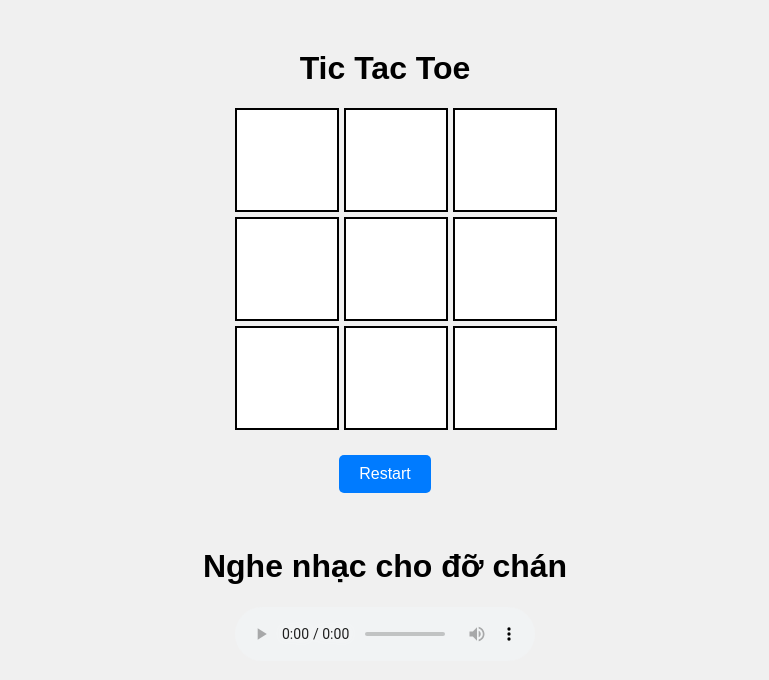
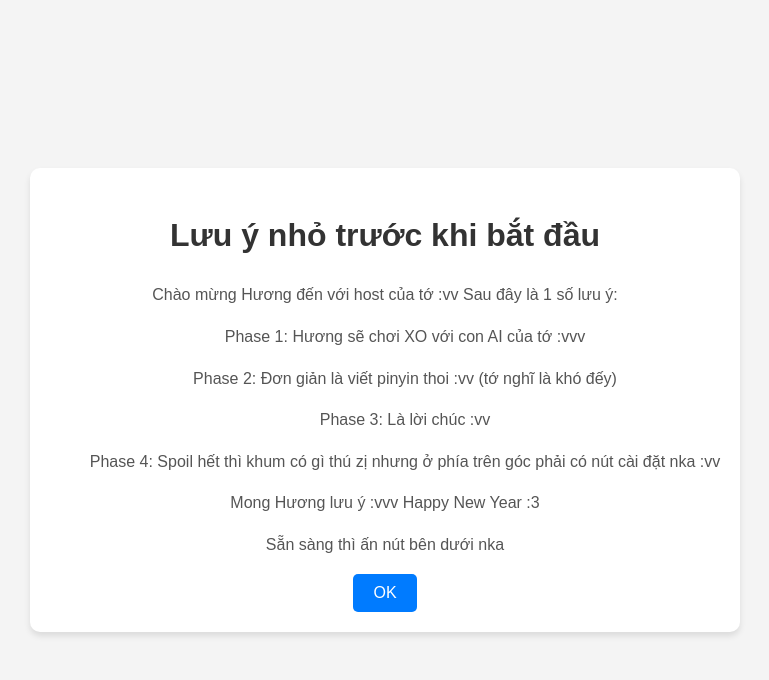
Before and after one commit to codedearcr/new_year_for_fen, a plain HTML site: page index.html in a window 1280 px wide. Shown: the whole page, without its empty margins (255-1024 px from the left). Drawn offline with Linux system fonts and the light colour scheme.

Commit message:
the last

```diff
--- a/index.html
+++ b/index.html
@@ -3,29 +3,65 @@
 <head>
     <meta charset="UTF-8">
     <meta name="viewport" content="width=device-width, initial-scale=1.0">
-    <title>Tic Tac Toe</title>
-    <meta charset="UTF-8">
-  <meta name="viewport" content="width=device-width, initial-scale=1.0">
-  <title>Nút Loa Phát Âm Thanh</title>
-    <link rel="stylesheet" href="style.css">
+    <title>Game Rules</title>
+    <style>
+        body {
+            font-family: Arial, sans-serif;
+            line-height: 1.6;
+            margin: 0;
+            padding: 0;
+            display: flex;
+            justify-content: center;
+            align-items: center;
+            height: 100vh;
+            background-color: #f4f4f4;
+        }
+        .container {
+            text-align: center;
+            background: white;
+            padding: 20px;
+            border-radius: 10px;
+            box-shadow: 0 4px 6px rgba(0, 0, 0, 0.1);
+        }
+        h1 {
+            color: #333;
+        }
+        p {
+            color: #555;
+        }
+        button {
+            background-color: #007BFF;
+            color: white;
+            border: none;
+            padding: 10px 20px;
+            border-radius: 5px;
+            cursor: pointer;
+            font-size: 16px;
+        }
+        button:hover {
+            background-color: #0056b3;
+        }
+    </style>
 </head>
 <body>
-    <div class="game-container">
-        <h1>Tic Tac Toe</h1>
-        <div class="board" id="board">
-            <!-- The cells will be generated dynamically -->
-        </div>
-        <p id="status"></p>
-        <button id="restart">Restart</button>
-        <button id="redirect" style="display: none;">Skip</button>
+    <div class="container">
+        <h1>Lưu ý nhỏ trước khi bắt đầu</h1>
+        <p>Chào mừng Hương đến với host của tớ :vv Sau đây là 1 số lưu ý:</p>
+        <ol>
+            <p>Phase 1: Hương sẽ chơi XO với con AI của tớ :vvv</p>
+            <p>Phase 2: Đơn giản là viết pinyin thoi :vv (tớ nghĩ là khó đếy)</p>
+            <p>Phase 3: Là lời chúc :vv</p>
+            <p>Phase 4: Spoil hết thì khum có gì thú zị nhưng ở phía trên góc phải có nút cài đặt nka :vv</p>
+        </ol>
+        <p>Mong Hương lưu ý :vvv Happy New Year :3</p>
+        <p>Sẵn sàng thì ấn nút bên dưới nka</p>
+        <button onclick="startGame()">OK</button>
     </div>
-    <script src="script.js"></script>
-    <h1>Nghe nhạc cho đỡ chán</h1>
 
-  <!-- Thêm âm thanh với điều khiển -->
-  <audio controls>
-    <source src="audio/audio_matketnoi.mp3" type="audio/mpeg">
-    Trình duyệt của bạn không hỗ trợ thẻ âm thanh.
-  </audio>
+    <script>
+        function startGame() {
+            window.location.href = '1.html';
+        }
+    </script>
 </body>
 </html>
```
Also changed, not shown: 1.html (added, +31 -0 lines).
